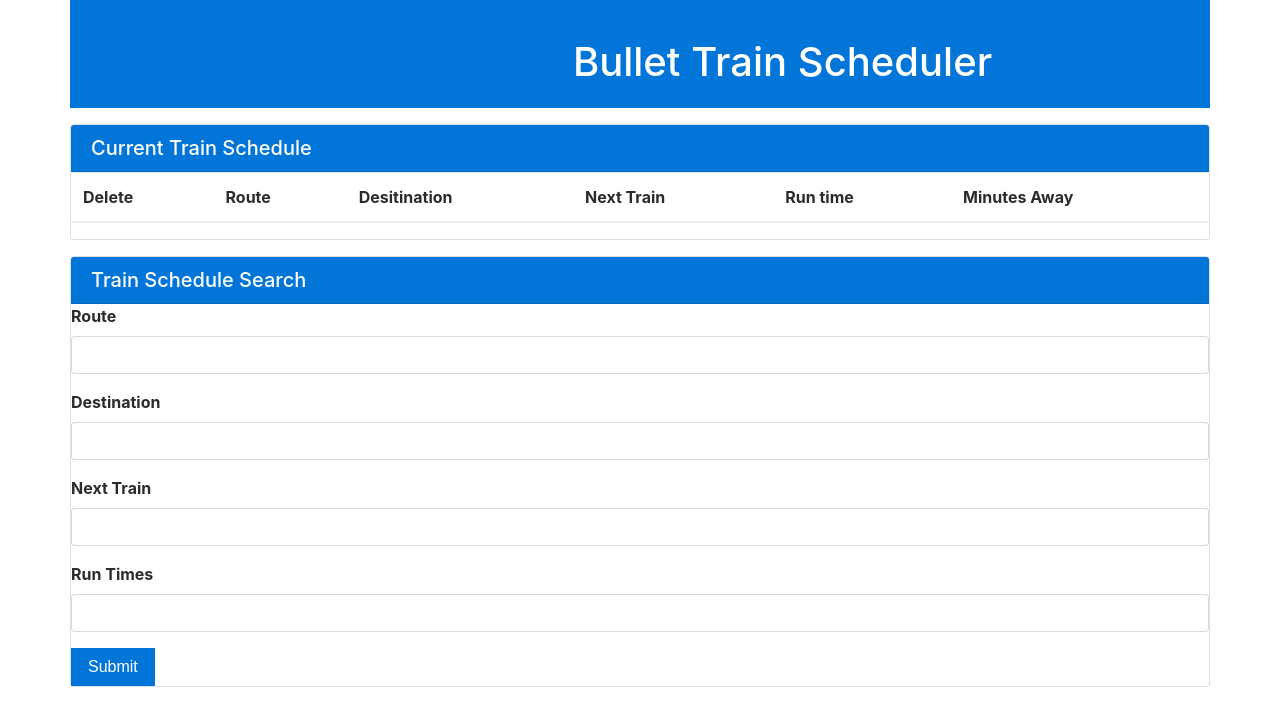
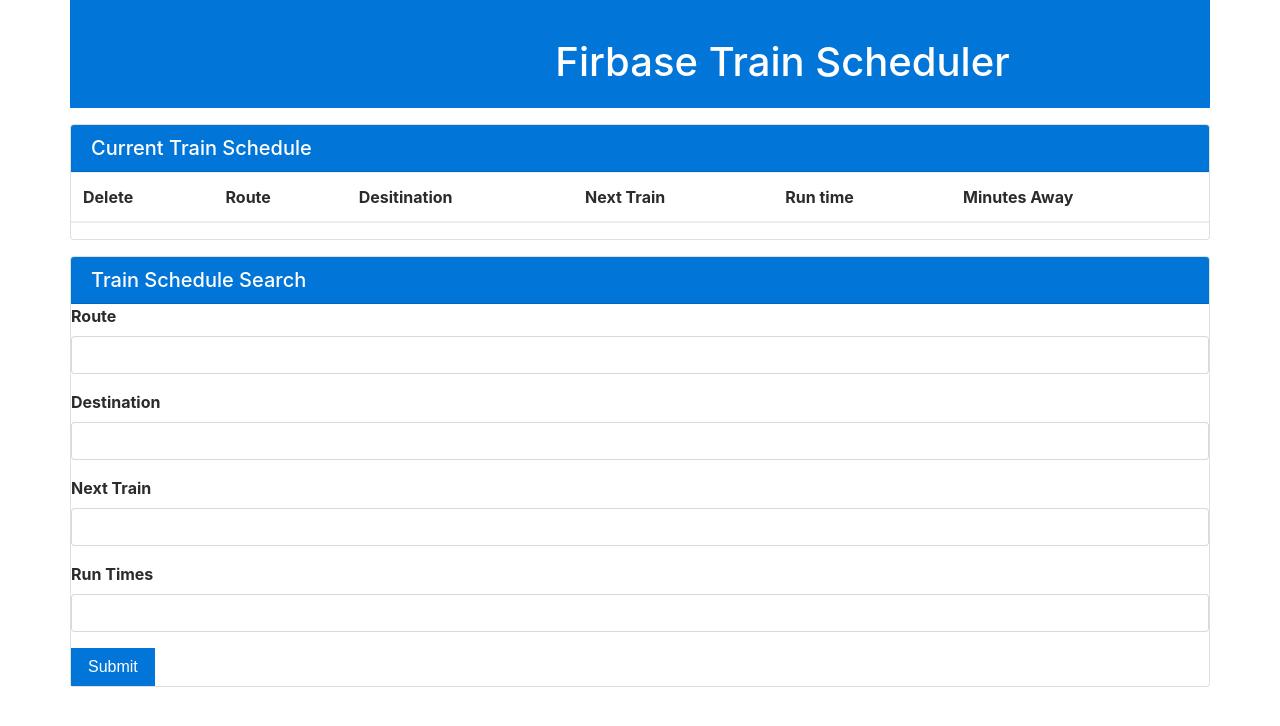
Before and after one commit to mmisiorowski/Trainscheduler, a plain HTML site: page index.html in a window 1280 px wide. Drawn offline with nearby package versions, Linux system fonts and the light colour scheme.

Commit message:
pseudocode upload

```diff
--- a/index.html
+++ b/index.html
@@ -27,7 +27,7 @@
 
 			</div>
 			<div class="col-lg-7 col-md-8 col-sm-12 text-center pt-4">
-				<h1>Bullet Train Scheduler</h1>
+				<h1>Firbase Train Scheduler</h1>
 
 			</div>
 		</div>
```
